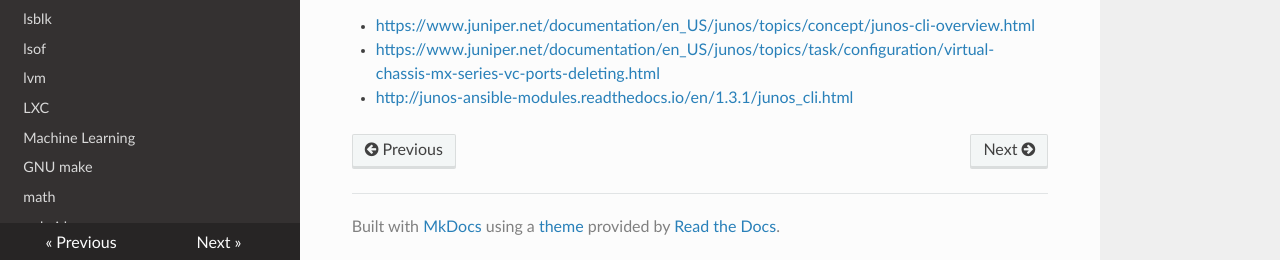
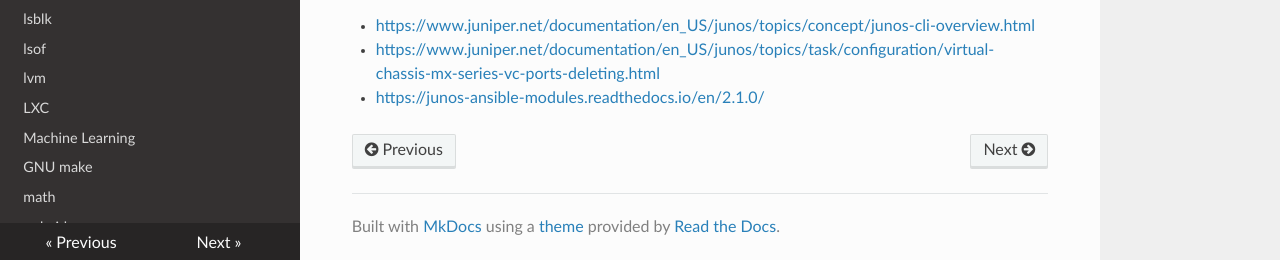
Before and after one commit to lando-cal/tech-notes, an MkDocs documentation site: the page built from docs/juniper.md, in a window 1280 px wide and 900 px high, scrolled down 2275 px. Shown: the part 637-897 px from the top of the window. Built offline with MkDocs 1.6.1, drawn with Linux system fonts in a browser that asks for light colours; nearby versions of some CDN libraries.

Commit message:
Update link

```diff
--- a/docs/juniper.md
+++ b/docs/juniper.md
@@ -163,4 +163,4 @@ IP address        Session Id  Hardware address   Expires     State      Interfac
 
 - <https://www.juniper.net/documentation/en_US/junos/topics/concept/junos-cli-overview.html>
 - <https://www.juniper.net/documentation/en_US/junos/topics/task/configuration/virtual-chassis-mx-series-vc-ports-deleting.html>
-- <http://junos-ansible-modules.readthedocs.io/en/1.3.1/junos_cli.html>
+- <https://junos-ansible-modules.readthedocs.io/en/2.1.0/>
```
